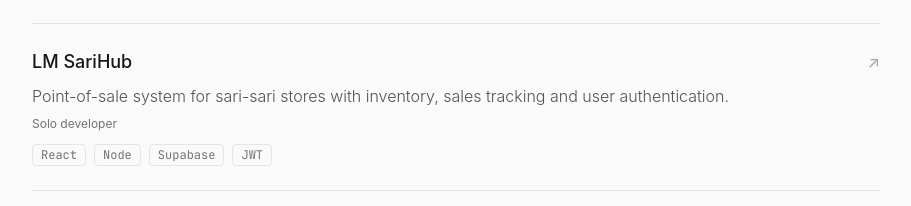
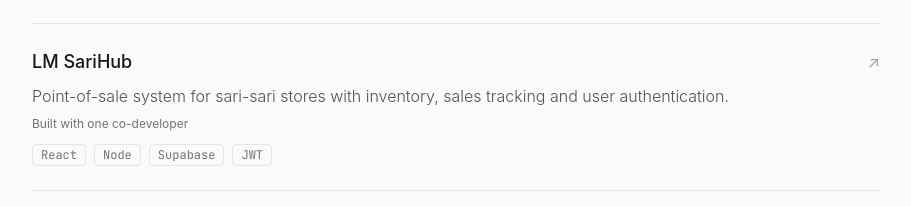
Before and after one commit to Malate1/Michael-Portfolio, a React (Vite) app: page / in a window 1280 px wide. Shown: the part 1664-1870 px from the top of the page, without its empty margins (184-1095 px from the left). Built offline with nearby package versions, Linux system fonts and the light colour scheme; a web font is replaced by a local one.

Commit message:
feat: add role information for LM SariHub project in projects list

```diff
--- a/src/main.jsx
+++ b/src/main.jsx
@@ -11,7 +11,7 @@ const skills = {
 const projects = [
   { name: 'St. Monica Parish Website & Management System', description: 'Public website and management system for a church, built with CodeIgniter 3 and Tailwind CSS.', tags: ['CodeIgniter 3', 'Tailwind CSS'], link: 'https://stamonicaparish.infinityfreeapp.com/' },
   { name: 'Clash Forge', description: 'Clan management and scouting dashboard for Clash of Clans leaders: live player tracking, CWL and war statistics.', tags: ['React', 'Vite', 'Node', 'Tailwind'], link: 'https://clash-forge-khaki.vercel.app/' },
-  { name: 'LM SariHub', description: 'Point-of-sale system for sari-sari stores with inventory, sales tracking and user authentication.', tags: ['React', 'Node', 'Supabase', 'JWT'], link: 'https://sarisari-pos.vercel.app/' },
+  { name: 'LM SariHub', description: 'Point-of-sale system for sari-sari stores with inventory, sales tracking and user authentication.', role: 'Built with one co-developer', tags: ['React', 'Node', 'Supabase', 'JWT'], link: 'https://sarisari-pos.vercel.app/' },
   { name: 'Remittance & Payments', description: 'Automated upload, validation and synchronization with the ARIS API for payment processing.', tags: ['PHP', 'CodeIgniter', 'API'] },
   { name: 'Sales & Returns Dashboard', description: 'Interactive analytics with store and distribution filtering.', tags: ['Chart.js', 'jQuery', 'MySQL'] },
   { name: 'Reporting Engine', description: 'PDF and CSV exports with computed totals and custom formatting.', tags: ['FPDF', 'DataTables', 'PHP'] },
@@ -117,7 +117,7 @@ function App() {
                     {project.link && <span aria-hidden="true" className="text-neutral-400 transition group-hover:translate-x-1 group-hover:-translate-y-1">{'\u2197'}</span>}
                   </div>
                   <p className="mt-2 font-light text-neutral-600 dark:text-neutral-400">{project.description}</p>
-                  <p className="mt-2 text-xs text-neutral-500">Solo developer</p>
+                  <p className="mt-2 text-xs text-neutral-500">{project.role || 'Solo developer'}</p>
                   <div className="mt-3 flex flex-wrap gap-2">
                     {project.tags.map((tag) => <span key={tag} className="rounded border border-neutral-200 px-2 py-0.5 font-mono text-xs text-neutral-500 dark:border-neutral-800">{tag}</span>)}
                   </div>
```
